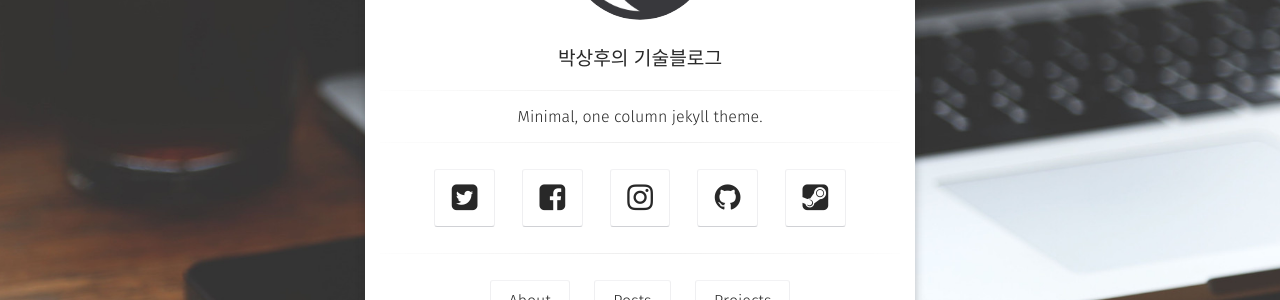
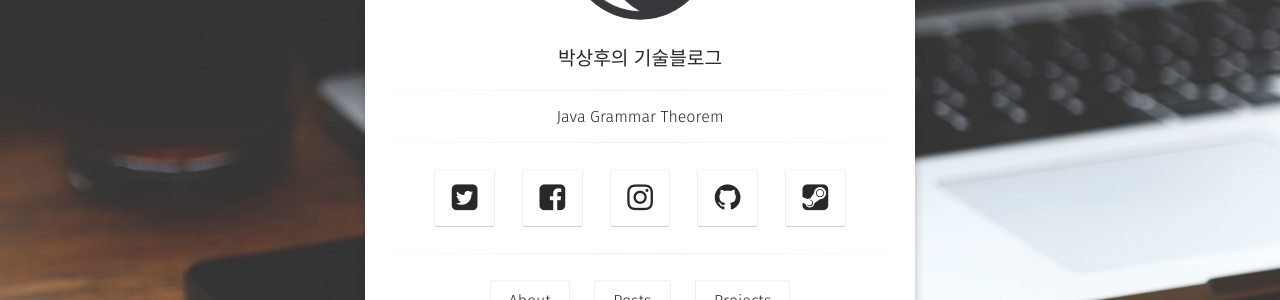
Before and after one commit to hoohoo1220/blog, a Jekyll site: the page built from index.html, in a window 1280 px wide. Shown: the part 353-653 px from the top of the page. Built offline with Jekyll 4.4.1, drawn with Linux system fonts in a browser that asks for light colours; some web fonts are replaced.

Commit message:
소개문구 추가

```diff
--- a/_config.yml
+++ b/_config.yml
@@ -1,7 +1,7 @@
 # Site
 title:              박상후의 기술블로그
-bio:                'Minimal, one column jekyll theme.'
-description:        "Moon is a minimal, one column jekyll theme for your blog."
+bio:                'Java Grammar Theorem'
+description:        "Computer Programing - JAVA"
 reading_time:       true
 words_per_minute:   200
 logo:               'assets/img/logo.png'
```
